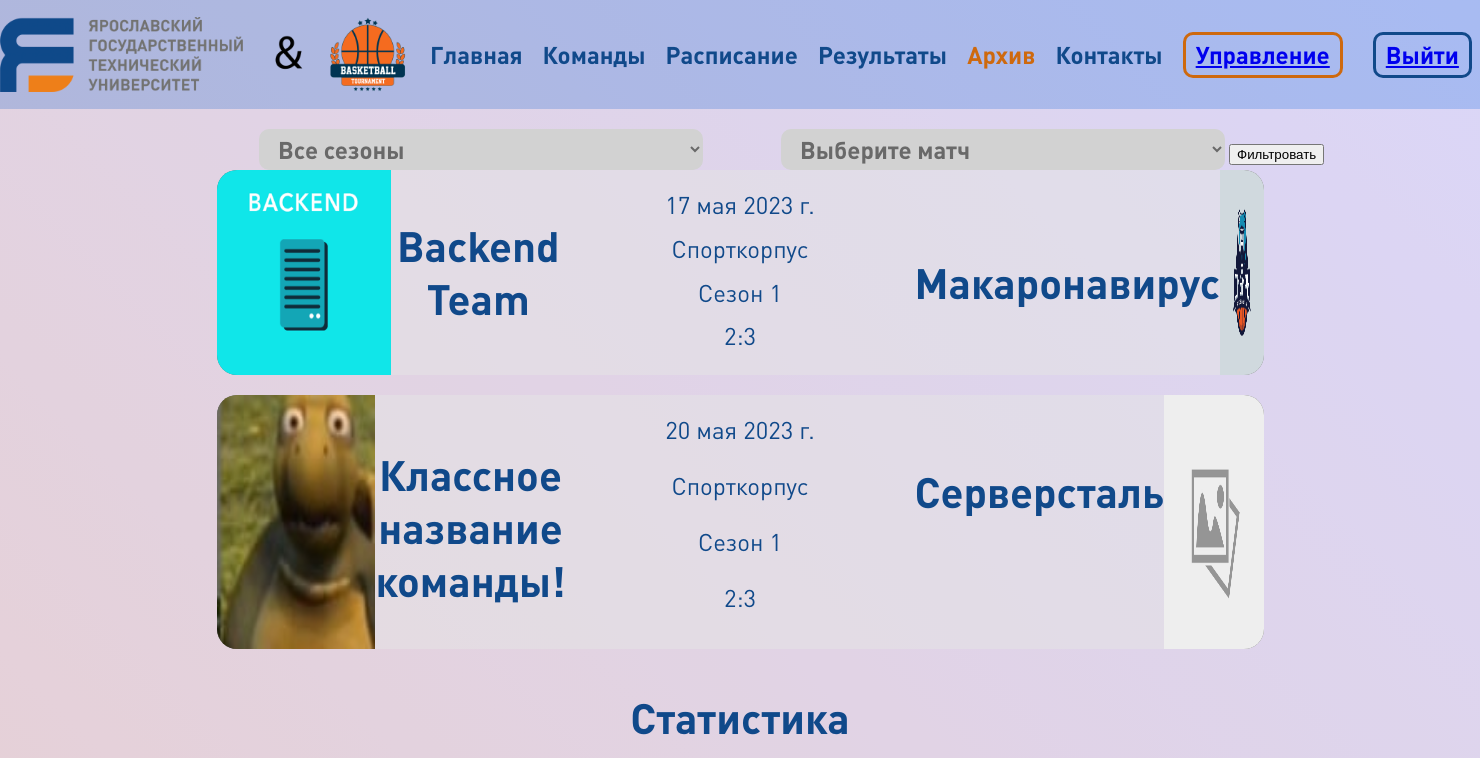
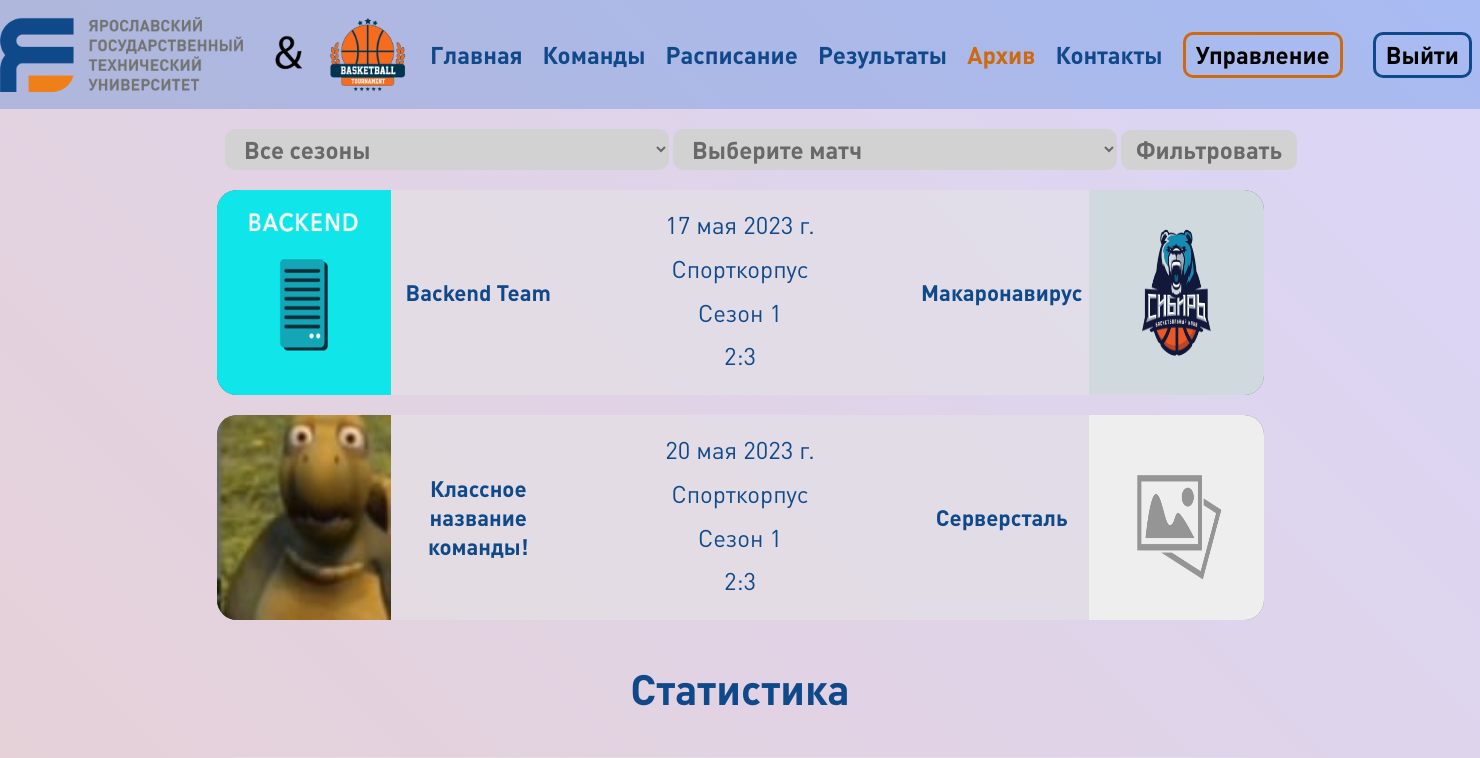
Before and after one commit to Delmark/YSTUTournamentSite, a Django app: page /schedule/archieve/ in a window 1480 px wide. Shown: the top 758 px of the page. Run offline with Django 4.2, Linux system fonts and the light colour scheme; a user stored in the database is signed in; data comes from the database, SQL or seed files in the repository; parts of the project's set-up code (start-up, migrations or seed data) failed here and were passed over.

Commit message:
Исправлены недочёты в таблицах стилей

```diff
--- a/BasketballBackend/Backend/static/css/archieve.css
+++ b/BasketballBackend/Backend/static/css/archieve.css
@@ -1,6 +1,8 @@
 header .navigation .archieve-link {
     color: #CE690E;
-}/*
+}
+
+/*
 html, body {
     margin: 0;
     padding: 0;
@@ -152,9 +154,29 @@
     background-color: rgba(255, 255, 255, 0.3);
 }
 
+.lists {
+    margin-bottom: 20px;
+}
+
+.lists button {
+    padding: 5px 15px;
+    border-radius: 10px;
+    background-color: #d2d2d2;
+    color: #696969;
+    font-family: "DIN Pro Bold";
+    font-size: 24px;
+    border: none;
+    cursor: pointer;
+}
+
+.lists button:hover {
+    background-color: #e7e7e7;
+    color: #5c5c5c;
+}
+
 .period_list {
     width: 30%;
-    margin-left: 17.5%;
+    margin-left: 15.2%;
     padding: 5px 5px 5px 15px;
     border-radius: 10px;
     background-color: #d2d2d2;
@@ -166,7 +188,6 @@
 
 .match_list {
     width: 30%;
-    margin-left: 5%;
     padding: 5px 5px 5px 15px;
     border-radius: 10px;
     background-color: #d2d2d2;
@@ -216,9 +237,10 @@
 .match_command_1-name, .match_command_2-name {
     color: #10498A;
     font-family: "DIN Pro Bold";
-    font-size: 42px;
+    font-size: 1.5vw;
     text-align: center;
-    margin-top: 28%;
+    margin: auto;
+    overflow: hidden;
 }
 
 .match_info {
--- a/BasketballBackend/Backend/static/css/main.css
+++ b/BasketballBackend/Backend/static/css/main.css
@@ -122,6 +122,15 @@
     padding: 5px 10px 5px 10px;
 }
 
+header .buttons a {
+    color: #000;
+    text-decoration: none;
+}
+
+header .buttons a:hover {
+    color: #fff;
+}
+
 header .buttons .registration-btn:hover {
     background-color: #10498A;
     color: #fff;
@@ -137,6 +146,7 @@
     background-color: #CE690E;
     color: #fff;
 }
+
 .regist_log {
     position: absolute;
     z-index: 2;
@@ -355,6 +365,15 @@
     grid-template-columns: 1fr 1fr;
 }
 
+footer .links .link-buttons .btn-lnk a {
+    color: #000;
+    text-decoration: none;
+}
+
+footer .links .link-buttons .btn-lnk a:hover {
+    color: #fff;
+}
+
 footer .links .link-buttons .btn-lnk .registration-btn {
     cursor: pointer;
     margin: auto;
--- a/BasketballBackend/Backend/static/css/teams.css
+++ b/BasketballBackend/Backend/static/css/teams.css
@@ -220,7 +220,9 @@
     color: #10498A;
     font-family: "DIN Pro Bold";
     font-size: 42px;
-    margin: -8.5% 0 0 45%;
+    margin: -8.5% 0 0 20%;
+    width: 74.5%;
+    text-align: center;
 }
 
 .comand_card-link {
@@ -231,7 +233,7 @@
     display: inline-block;
     padding: 63px 30px;
     position: absolute;
-    margin: -5.8% 0 0 73%;
+    margin: -6% 0 0 73%;
     cursor: pointer;
     background-color: #efefef;
     text-decoration: none;
--- a/BasketballBackend/Backend/static/css/teams/teamstats.css
+++ b/BasketballBackend/Backend/static/css/teams/teamstats.css
@@ -2,7 +2,7 @@
 
     .team_static-title {
     font-family: "DIN Pro Bold";
-    font-size: 36px;
+    font-size: 42px;
     color: #10498A;
     margin: 30px 0;
     }
--- a/BasketballBackend/Backend/templates/news/detail-article.html
+++ b/BasketballBackend/Backend/templates/news/detail-article.html
@@ -68,7 +68,7 @@
                 <img src="{{ image.image.url }}" alt="{{ news.title }}" />
                 {% endfor %}
             {% elif news.thumbnail %}
-                <p><img src="{{ news.thumbnail.url }}" alt="{{ news.title }}" /></p>
+                <p class="photo-container"><img src="{{ news.thumbnail.url }}" alt="{{ news.title }}" /></p>
             {% endif %}
 
             {% if user.is_superuser %}
@@ -77,7 +77,7 @@
         </div>
 
     </main>
-{%block content%}
+{%endblock content%}
   <!--<footer>
         <img src="{% static 'content/images/logo.png' %}" alt="Лого сайта" class="logo">
         <div class="links">
```
Also changed, not shown: BasketballBackend/Backend/static/css/detailnews.css (+17 -5 lines), BasketballBackend/Backend/static/css/index.css (+21 -3 lines), BasketballBackend/Backend/static/css/results.css (+19 -2 lines), BasketballBackend/Backend/static/css/schedule.css (+27 -2 lines), BasketballBackend/Backend/static/css/teams/team-1.css (+6 -4 lines).
